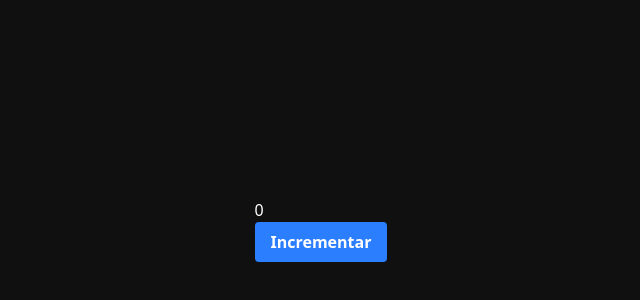
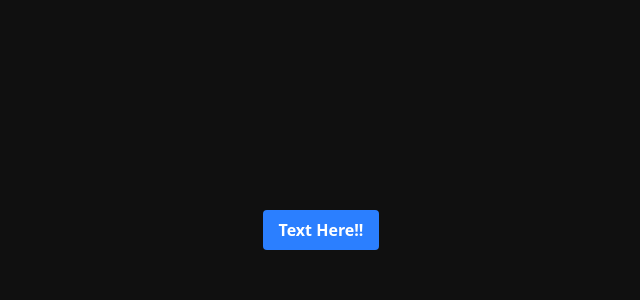
Before and after one commit to Juan-Cruz-Mezzopeva/typescript-react-next-basics, a Next.js app: page / in a window 1280 px wide. Shown: the part 170-470 px from the top of the page, without its empty margins (319-959 px from the left). Built offline with nearby package versions, Linux system fonts and the light colour scheme.

Commit message:
uso de Defeult Props

```diff
--- a/src/app/page.tsx
+++ b/src/app/page.tsx
@@ -1,30 +1,23 @@
   "use client"
 
-import { Dispatch, useState, SetStateAction } from "react";
 
   type ButtonProps = {
-    setCount: Dispatch<SetStateAction<number>>
+    title: string
   };
 
 
-  function Button({setCount}: ButtonProps) {
+  function Button({title = "Text Here!!"}: ButtonProps) {
     return (
-    <button onClick={() => setCount((contador) => contador + 1)}> Incrementar </button>
+    <button> {title }</button>
     )
   }
 
-//el boton espera el evento setCount
-// se ejecuta el evento setCount en onClick el cual recibe el evento
-
   function Page() {
 
-    const [count, setCount] = useState(0)
 
     return (
       <div>
-        <h1>{count}</h1>
         <Button
-          setCount={setCount}
         />
       </div>
     )
```
